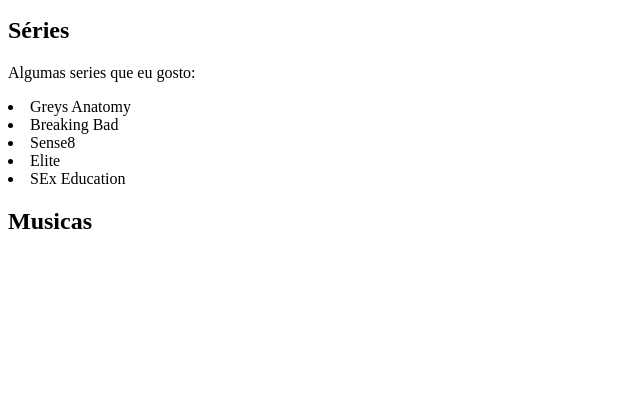
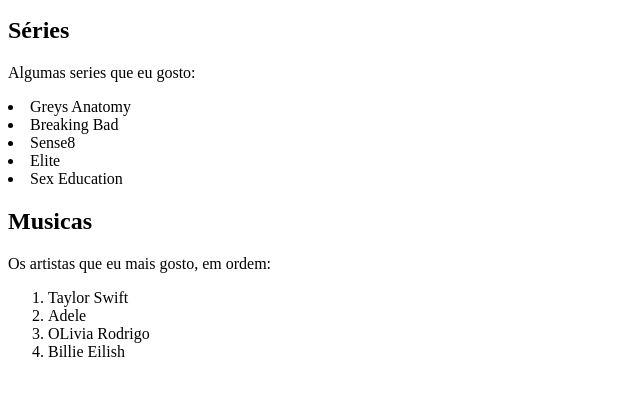
Before and after one commit to ufjf-dcc121/ufjf-dcc121-2022-1-atv2-rodriggocampos, a plain HTML site: page index.html in a window 1280 px wide. Shown: the part 101-496 px from the top of the page, without its empty margins (0-640 px from the left). Drawn offline with Linux system fonts and the light colour scheme.

Commit message:
Adicionei os artistas que eu gosto

```diff
--- a/index.html
+++ b/index.html
@@ -15,7 +15,14 @@
     <li>Breaking Bad</li>
     <li>Sense8</li>
     <li>Elite</li>
-    <li>SEx Education</li>
+    <li>Sex Education</li>
     <h2>Musicas</h2>
+    <p>Os artistas que eu mais gosto, em ordem:</p>
+    <ol>
+        <li>Taylor Swift</li>
+        <li>Adele</li>
+        <li>OLivia Rodrigo</li>
+        <li>Billie Eilish</li>
+    </ol>
 </body>
 </html>
```
